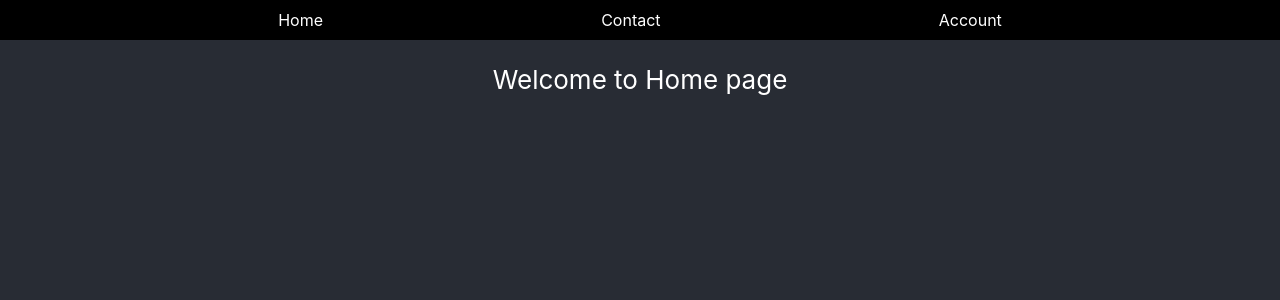
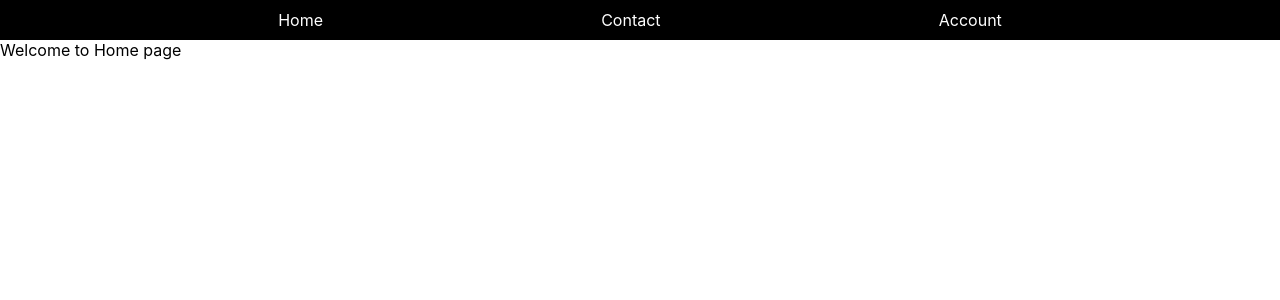
Before and after one commit to umashd7/router-app, a React (Create React App) app: page / in a window 1280 px wide. Shown: the top 300 px of the page. Built offline with nearby package versions, Linux system fonts and the light colour scheme.

Commit message:
Fixes warnings

```diff
--- a/src/App.css
+++ b/src/App.css
@@ -2,19 +2,6 @@
   text-align: center;
 }
 
-
-.App-header {
-  padding-top: 3vh;
-  padding-bottom: 3vh;
-  background-color: #282c34;
-  min-height: 100vh;
-  display: flex;
-  flex-direction: column;
-  align-items: center;
-  justify-content:start ;
-  font-size: calc(10px + 2vmin);
-  color: white;
-}
 .contact-list{
   margin: 2vh 0vh 0vh 0vh;
   color: whitesmoke;
--- a/src/routes/Account.js
+++ b/src/routes/Account.js
@@ -1,5 +1,5 @@
 import React from 'react'
-import { Link, Outlet } from 'react-router-dom'
+import {  Outlet } from 'react-router-dom'
 
 function Account() {
   return (
--- a/src/routes/Contact.js
+++ b/src/routes/Contact.js
@@ -1,5 +1,5 @@
 import React from "react";
-import { Link, Outlet } from "react-router-dom";
+import { Link} from "react-router-dom";
 import { getContactDetails } from "../data/contactData";
 
 function Contact() {
```
